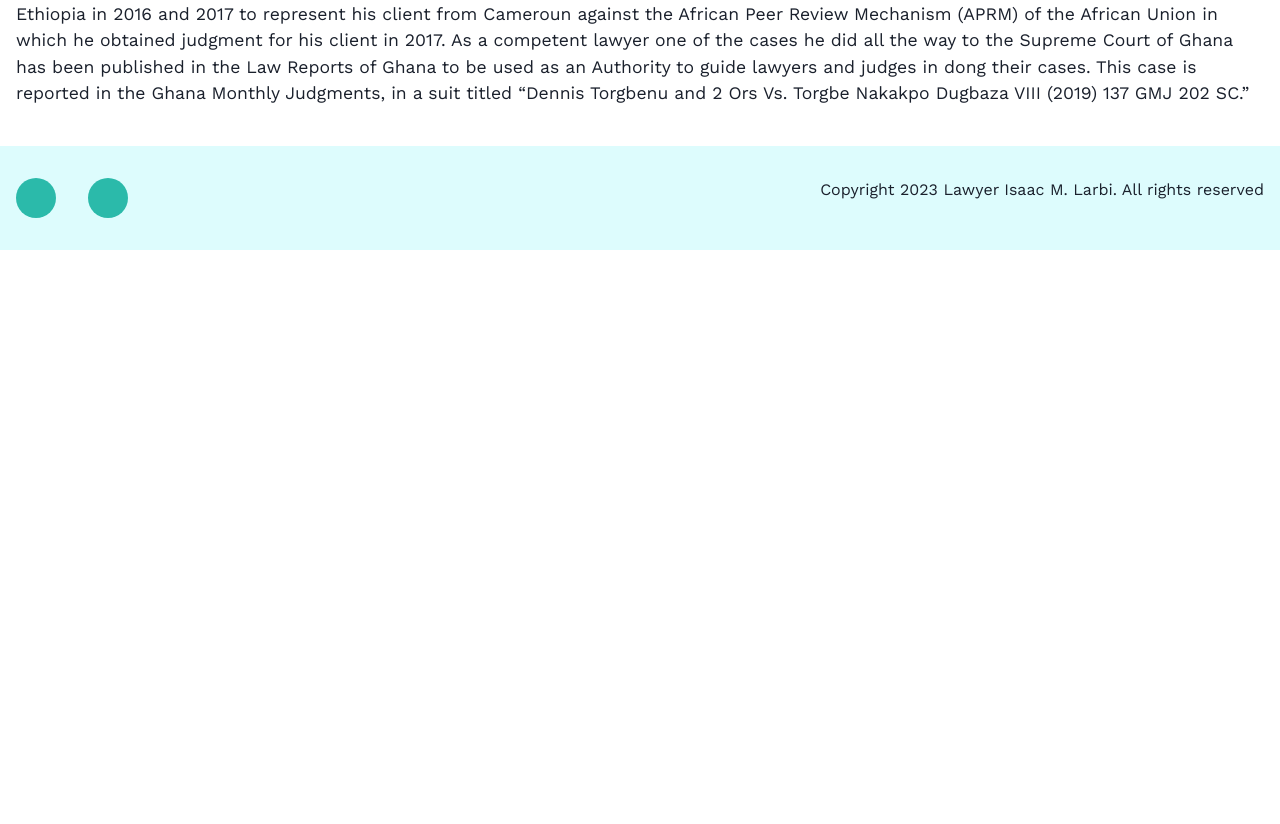
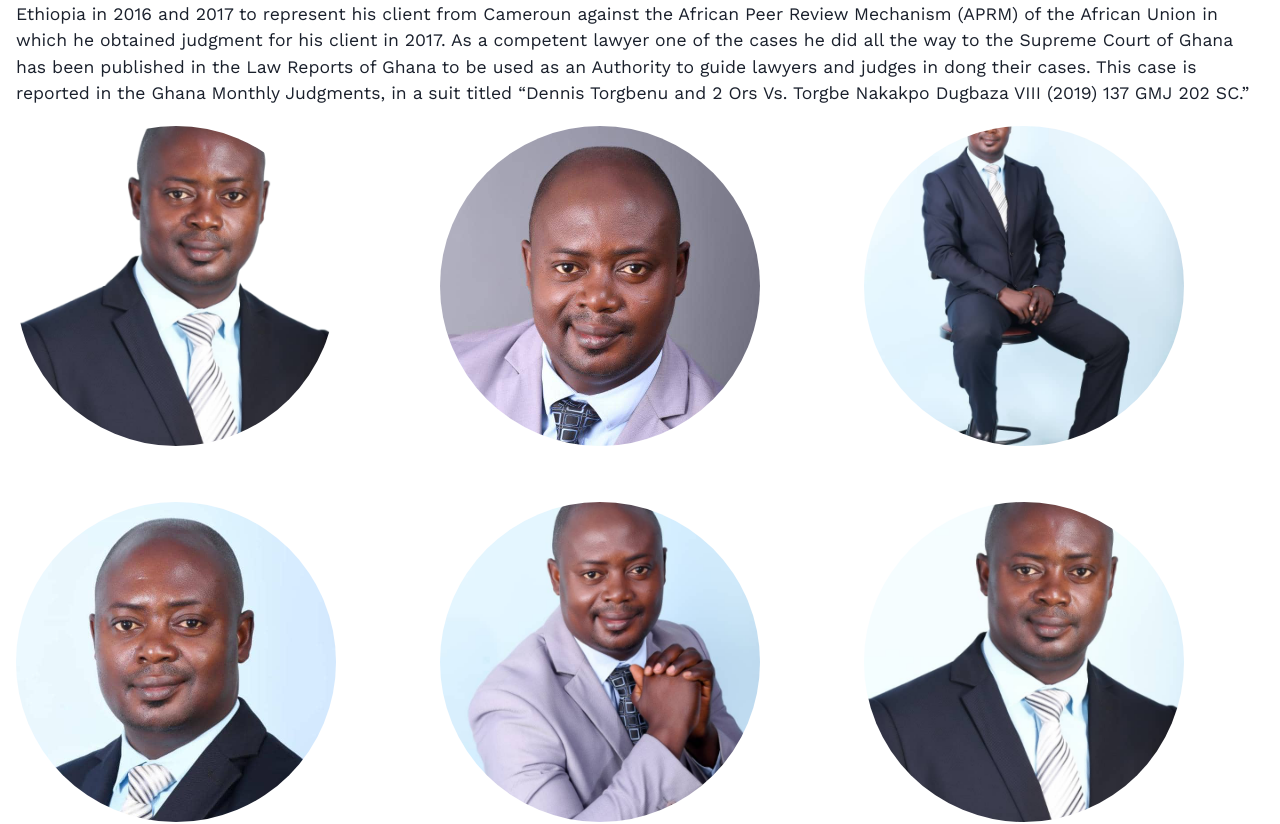
Before and after one commit to Gyekye/iamlarbi, a React (Vite) app: page /about in a window 1280 px wide. Shown: the part 930-1754 px from the top of the page. Before the commit the page ends 1180 px from the top, so only its background shows below. Built offline with nearby package versions, Linux system fonts and the light colour scheme; some icons are missing.

Commit message:
change colors

```diff
--- a/src/components/Footer.jsx
+++ b/src/components/Footer.jsx
@@ -23,7 +23,7 @@ const Footer = () => {
   ]
   return (
     <Box
-      bg="brand.50"
+      bg="red.100"
       _dark={{
         bg: "blackAlpha.100",
       }}
--- a/src/components/Hero.jsx
+++ b/src/components/Hero.jsx
@@ -108,7 +108,7 @@ const Hero = () => {
           <Box
             w={["xs", "sm", "md"]}
             h={["xs", "sm", "md"]}
-            bg="brand.100"
+            bg="red.100"
             pos="relative"
             overflow="hidden"
             rounded="full"
--- a/src/pages/About.jsx
+++ b/src/pages/About.jsx
@@ -1,7 +1,22 @@
-import { Container, Heading, Text, VStack } from "@chakra-ui/react"
+import {
+  Box,
+  Container,
+  Heading,
+  Image,
+  SimpleGrid,
+  Text,
+  VStack,
+} from "@chakra-ui/react"
 import React from "react"
+import image6 from "../assets/gallery-person-2.jpeg"
+import image5 from "../assets/gallery-person-3.jpeg"
+import image4 from "../assets/gallery-person-4.jpeg"
+import image1 from "../assets/hero.png"
+import image2 from "../assets/larbi.jpeg"
+import image3 from "../assets/slide5.jpeg"
 
 const About = () => {
+  const personalPictures = [image1, image2, image3, image4, image5, image6]
   return (
     <Container maxW="7xl">
       <Heading textAlign="center" textTransform="uppercase" spacing={5} mb={5}>
@@ -77,6 +92,32 @@ const About = () => {
           GMJ 202 SC.”
         </Text>
       </VStack>
+      <SimpleGrid
+        w="full"
+        columns={[1, 2, 3]}
+        spacing={6}
+        spacingY={14}
+        mb={10}
+      >
+        {personalPictures.map((picture, index) => (
+          <Box
+            alignSelf="center"
+            w="xs"
+            h="xs"
+            rounded="full"
+            overflow="hidden"
+            key={index}
+          >
+            <Image
+              w="full"
+              h="full"
+              objectFit="cover"
+              src={picture}
+              alt="Lawyer Larbi"
+            />
+          </Box>
+        ))}
+      </SimpleGrid>
     </Container>
   )
 }
--- a/src/pages/Contact.jsx
+++ b/src/pages/Contact.jsx
@@ -57,7 +57,7 @@ const Contact = () => {
               type="text"
               isRequired
             />
-            <FormHelperText>We'll never share your email.</FormHelperText>
+            <FormHelperText>We'll never share your message.</FormHelperText>
           </FormControl>
           <Button type="submit" w="full">
             Send Message
--- a/src/pages/Experience.jsx
+++ b/src/pages/Experience.jsx
@@ -9,7 +9,7 @@ const Experience = () => {
   const bgColor = useColorModeValue("#94e8e7", "#00383f")
   const textColor = useColorModeValue("#000", "#ffffff")
   const iconColor = useColorModeValue("#fff", "#fff")
-  const iconBg = useColorModeValue("#2bbaaa", "#2bbaaa")
+  const iconBg = useColorModeValue("rgb(230, 54, 5)", "rgb(230, 54, 5)")
   const experiences = [
     {
       date: "2002 - 2003",
@@ -69,7 +69,7 @@ const Experience = () => {
   return (
     <VStack mb={10}>
       <Heading>My Experiences</Heading>
-      <VerticalTimeline lineColor="#2bbaaa">
+      <VerticalTimeline lineColor="#fed7d7">
         {experiences.map((experience, index) => (
           <VerticalTimelineElement
             contentStyle={{ background: bgColor, color: textColor }}
--- a/src/pages/Gallery.jsx
+++ b/src/pages/Gallery.jsx
@@ -10,6 +10,7 @@ import React from "react"
 import moment1 from "../assets/meet1.jpeg"
 import moment2 from "../assets/meet2.jpg"
 import moment3 from "../assets/meet3.jpg"
+import moment8 from "../assets/meet4.jpg"
 import moment7 from "../assets/slide1.jpg"
 import moment6 from "../assets/slide2.jpg"
 import moment4 from "../assets/slide3.jpg"
@@ -29,11 +30,7 @@ const Gallery = () => {
       image: moment3,
       description: "Lawyer Larbi and Daughters of Glorious Jesus",
     },
-    {
-      image: moment4,
-      description:
-        "Lawyer Larbi with Congresswoman Shiela Jackson Lee(middle) representing Texas 18th Congressional District, USA",
-    },
+
     {
       image: moment5,
       description:
@@ -48,6 +45,15 @@ const Gallery = () => {
       image: moment7,
       description:
         "Lawyer Larbi emerging from the high court with other lawyers",
+    },
+    {
+      image: moment8,
+      description: "Lawyer Larbi interacting with his client",
+    },
+    {
+      image: moment4,
+      description:
+        "Lawyer Larbi with Congresswoman Shiela Jackson Lee(middle) representing Texas 18th Congressional District, USA",
     },
   ]
   return (
@@ -73,10 +79,10 @@ const Gallery = () => {
             />
             <Text
               _dark={{
-                bg: "blackAlpha.100",
+                bg: "red.500",
               }}
               p={2}
-              bg="brand.50"
+              bg="red.100"
               fontSize="md"
             >
               {item.description}
```
Also changed, not shown: src/assets/larbi.png (deleted), src/assets/meet4.jpg (added).
